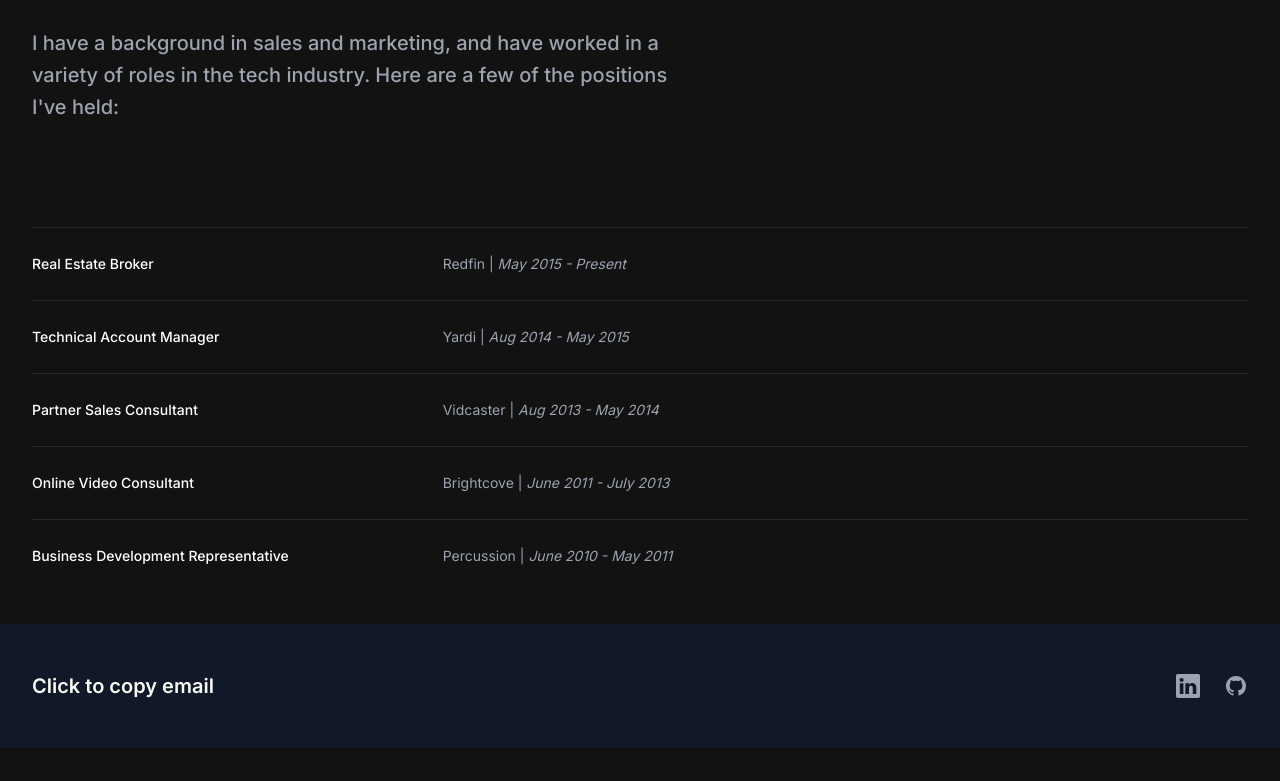
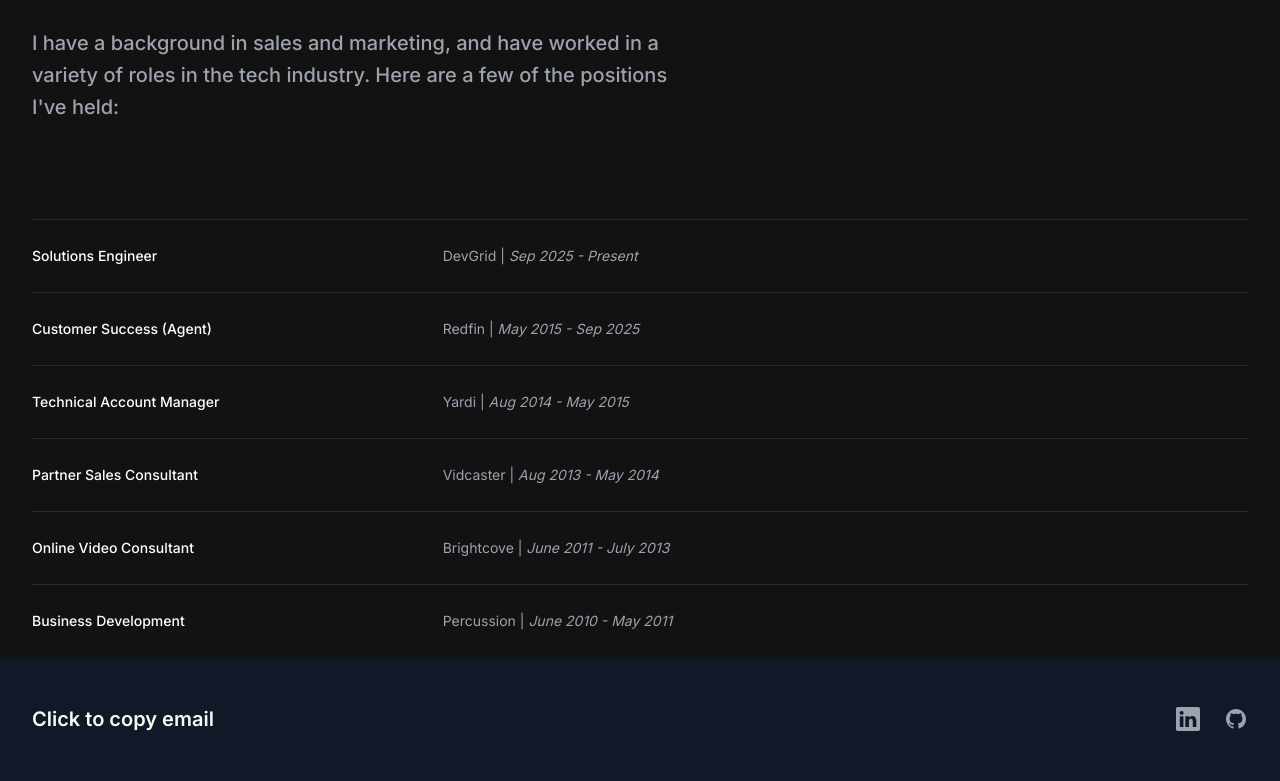
Before and after one commit to kylezap/portfolio, a Next.js app: page / in a window 1280 px wide. Shown: the part 2716-3497 px from the top of the page. Before the commit the page ends 3464 px from the top, so only its background shows below. Built offline with nearby package versions, Linux system fonts and the light colour scheme; no server answers.

Commit message:
feat: add devgrid work

```diff
--- a/app/components/JobsList.tsx
+++ b/app/components/JobsList.tsx
@@ -2,15 +2,20 @@
   return (
     <section
       id="experience"
-      className="mx-auto max-w-7xl px-6 lg:px-8 pt-8 sm:p-8"
+      className="mx-auto max-w-7xl px-6 lg:px-8 pt-4 sm:pt-6"
     >
 
       <div className="mt-6 border-t border-white/10">
         <dl className="divide-y divide-white/10">
-          <div className="px-4 py-6 sm:grid sm:grid-cols-3 sm:gap-4 sm:px-0">
-            <dt className="text-sm/6 font-medium text-white">Real Estate Broker</dt>
+        <div className="px-4 py-6 sm:grid sm:grid-cols-3 sm:gap-4 sm:px-0">
+            <dt className="text-sm/6 font-medium text-white">Solutions Engineer</dt>
             <dd className="mt-1 text-sm/6 text-gray-400 sm:col-span-2 sm:mt-0">
-              Redfin | <em>May 2015 - Present</em>
+              DevGrid | <em>Sep 2025 - Present</em>
+            </dd>
+          </div><div className="px-4 py-6 sm:grid sm:grid-cols-3 sm:gap-4 sm:px-0">
+            <dt className="text-sm/6 font-medium text-white">Customer Success (Agent)</dt>
+            <dd className="mt-1 text-sm/6 text-gray-400 sm:col-span-2 sm:mt-0">
+              Redfin | <em>May 2015 - Sep 2025</em>
             </dd>
           </div>
           <div className="px-4 py-6 sm:grid sm:grid-cols-3 sm:gap-4 sm:px-0">
@@ -36,7 +41,7 @@
             </dd>
           </div>
           <div className="px-4 py-6 sm:grid sm:grid-cols-3 sm:gap-4 sm:px-0">
-            <dt className="text-sm/6 font-medium text-white">Business Development Representative</dt>
+            <dt className="text-sm/6 font-medium text-white">Business Development</dt>
             <dd className="mt-1 text-sm/6 text-gray-400 sm:col-span-2 sm:mt-0">
               Percussion | <em>June 2010 - May 2011</em>
             </dd>
```
